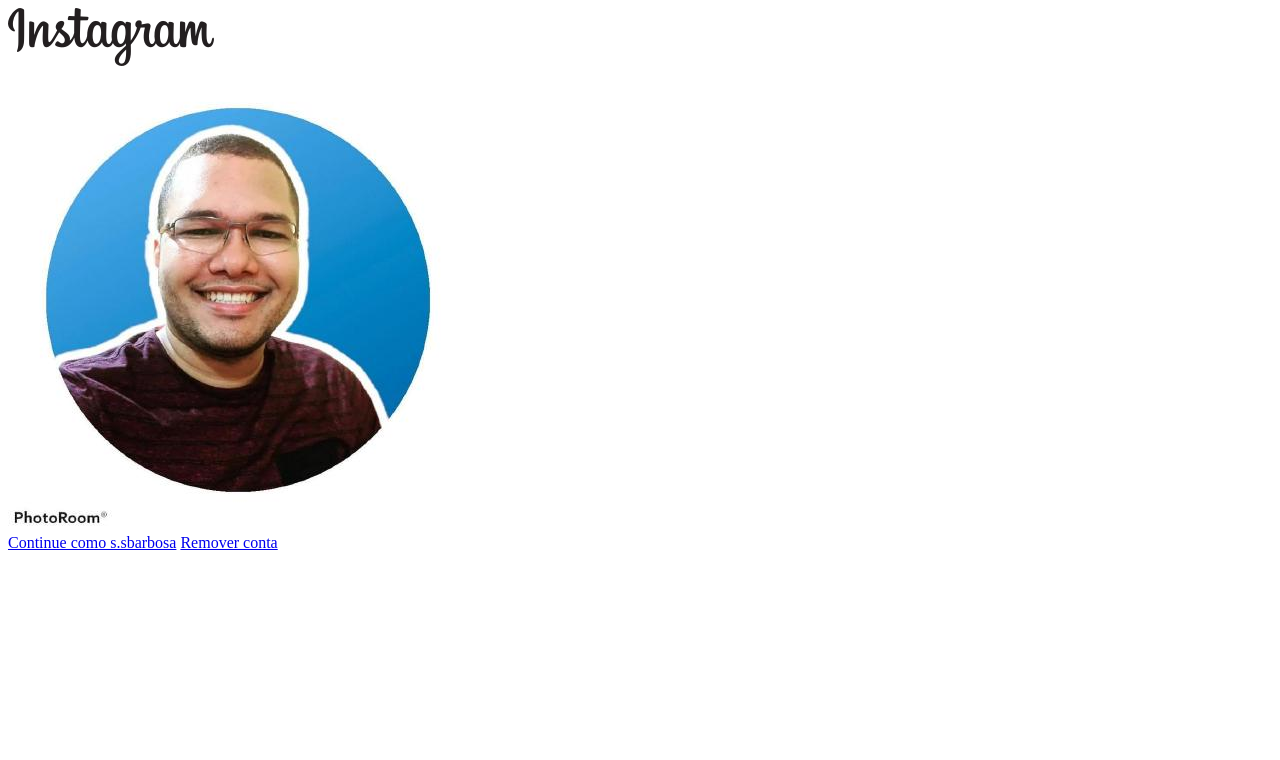
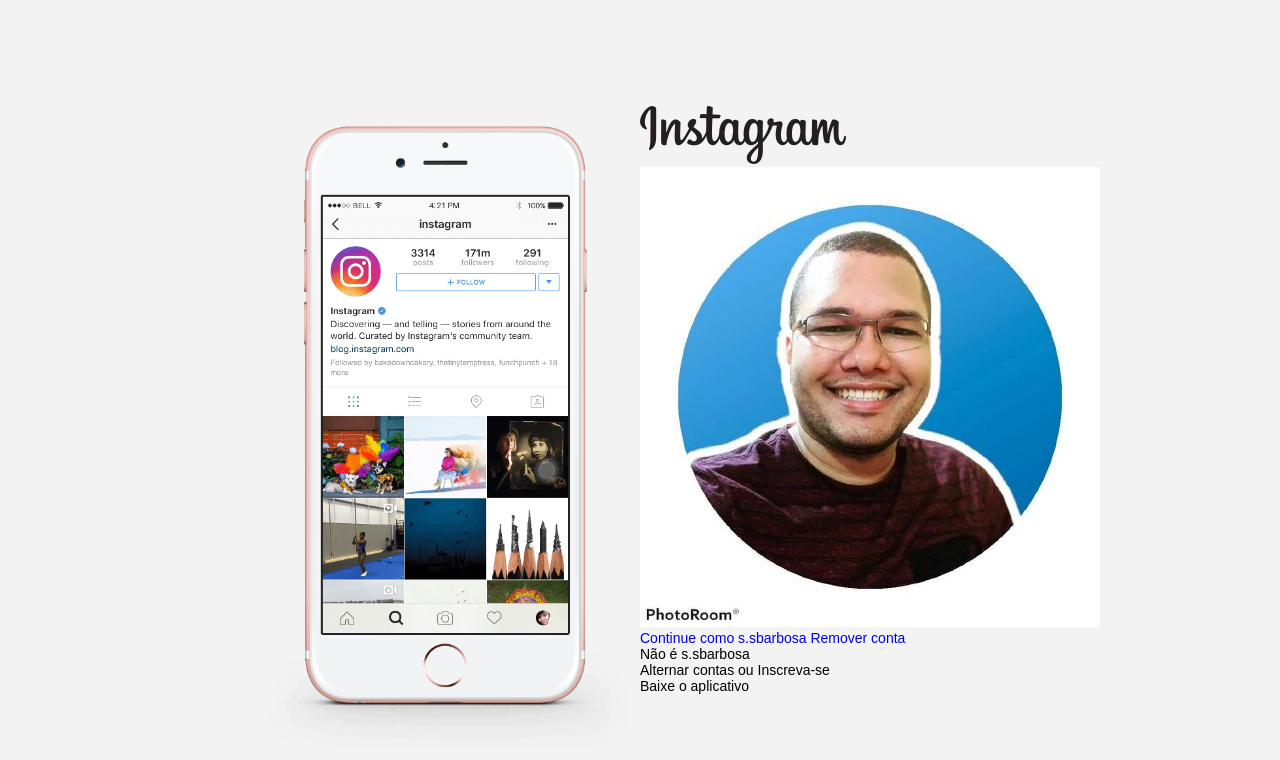
Before and after one commit to ssbarbosa/ProjetosDigitalInnovationOne, a plain HTML site: page Recriando a página inicial do instagram/index.html in a window 1280 px wide. Drawn offline with Linux system fonts and the light colour scheme.

Commit message:
Aula Parte 2
Aula Parte 2

```diff
--- a/Recriando a página inicial do instagram/imagens/index.html
+++ b/Recriando a página inicial do instagram/index.html
@@ -8,6 +8,7 @@
     <body>
         <div class="instagram-wrapper">
             <div class="instagram-phone">
+                <img src="./img/instagram-celular.png" alt="celular">
             </div>
             <div class="instagram-continue">
                 <div class="group">
@@ -18,6 +19,21 @@
                     <a href="#" class="instagram-login">Continue como s.sbarbosa</a>
                     <a href="#" class="instagram lagout">Remover conta</a>
                 </div>
+                <div class="group">
+                    <p class="not-account">Não é s.sbarbosa</p>
+                    <p class="notaaccount">
+                        <span class="link-blue">Alternar contas</span>
+                        ou
+                        <span class="link-blue">Inscreva-se</span>
+                    </p>
+                </div>
+                <div class="get-the-app">
+                    <p class="get-app">Baixe o aplicativo</p>
+                    <div class="download">
+                        <a href="#" class="app-download"></a>
+                        <a href="#" class="app-download"></a>
+                    </div>
+                </div>
             </div>
         </div>
     </body>
--- /dev/null
+++ b/Recriando a página inicial do instagram/style.css
@@ -0,0 +1,37 @@
+*{
+    padding: 0;
+    margin: 0;
+    box-sizing: border-box;
+    text-decoration: none;
+    font-family: sans-serif;
+    font-size: 14px;
+}
+
+body {
+    width: 100%;
+    min-height: 100vh;
+    background-color: rgb(243, 243, 243);
+    margin: 0%;
+    padding: 0%;
+    display: flex;
+    justify-content: center;
+}
+
+.instagram-wrapper {
+    display: flex;
+    align-items: center;
+    justify-content: space-evenly;
+    width: 60%;
+    height: 100vh;
+}
+
+.instagram-phone{
+    display: flex;
+    align-items: center;
+    justify-content: center;
+    width: 50%;
+}
+
+.instagram-phone img{
+    height: 50rem;
+}
```
Also changed, not shown: Recriando a página inicial do instagram/imagens/style.css (deleted), Recriando a página inicial do instagram/img/apple-button.png (renamed from Recriando a página inicial do instagram/imagens/img/apple-button.png), Recriando a página inicial do instagram/img/googleplay-button.png (renamed from Recriando a página inicial do instagram/imagens/img/googleplay-button.png), Recriando a página inicial do instagram/img/instagram-celular.png (renamed from Recriando a página inicial do instagram/imagens/img/instagram-celular.png), Recriando a página inicial do instagram/img/instagram-logo.png (renamed from Recriando a página inicial do instagram/imagens/img/instagram-logo.png), Recriando a página inicial do instagram/img/perfil-instagram.jpg (renamed from Recriando a página inicial do instagram/imagens/img/perfil-instagram.jpg).
